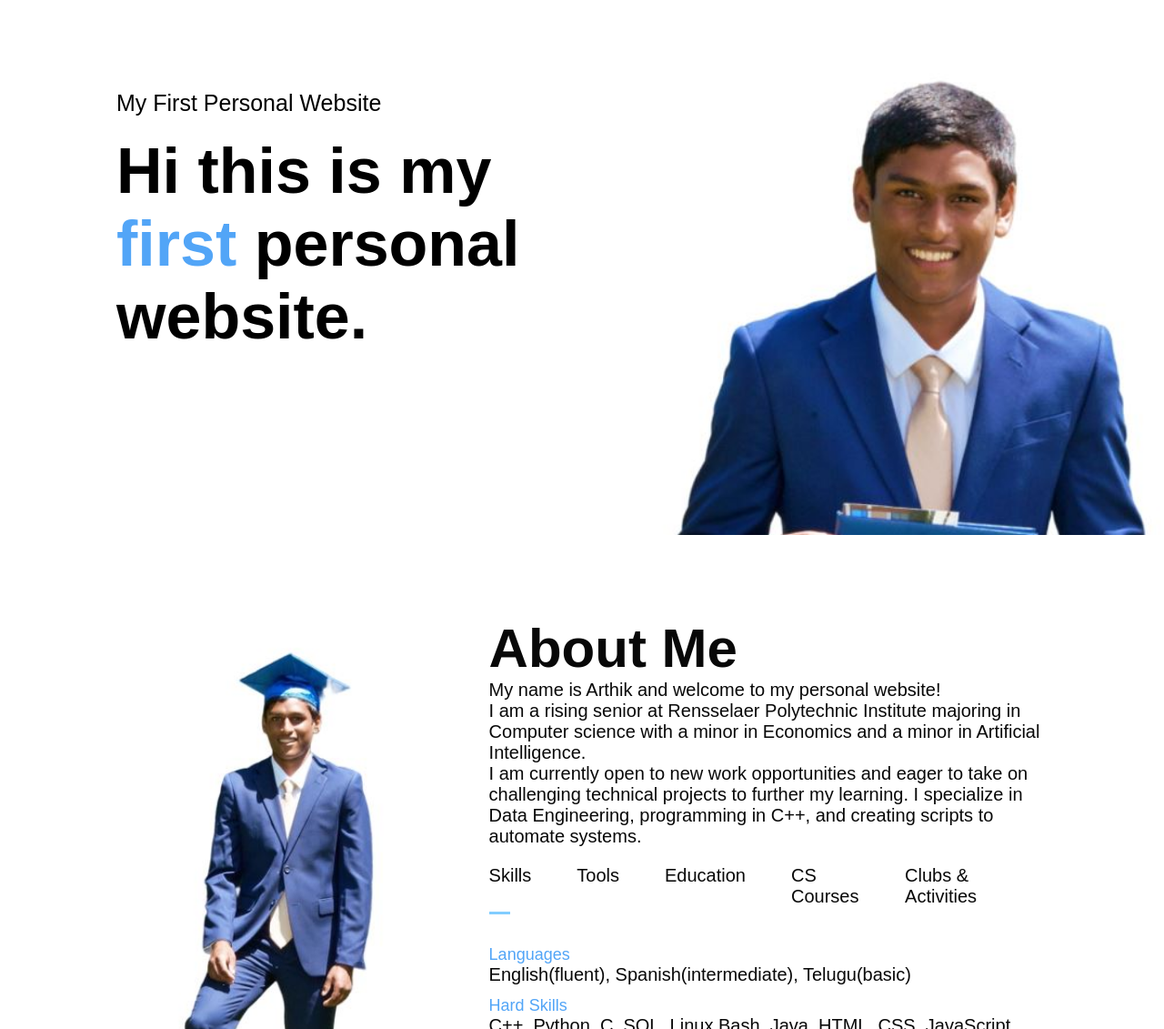
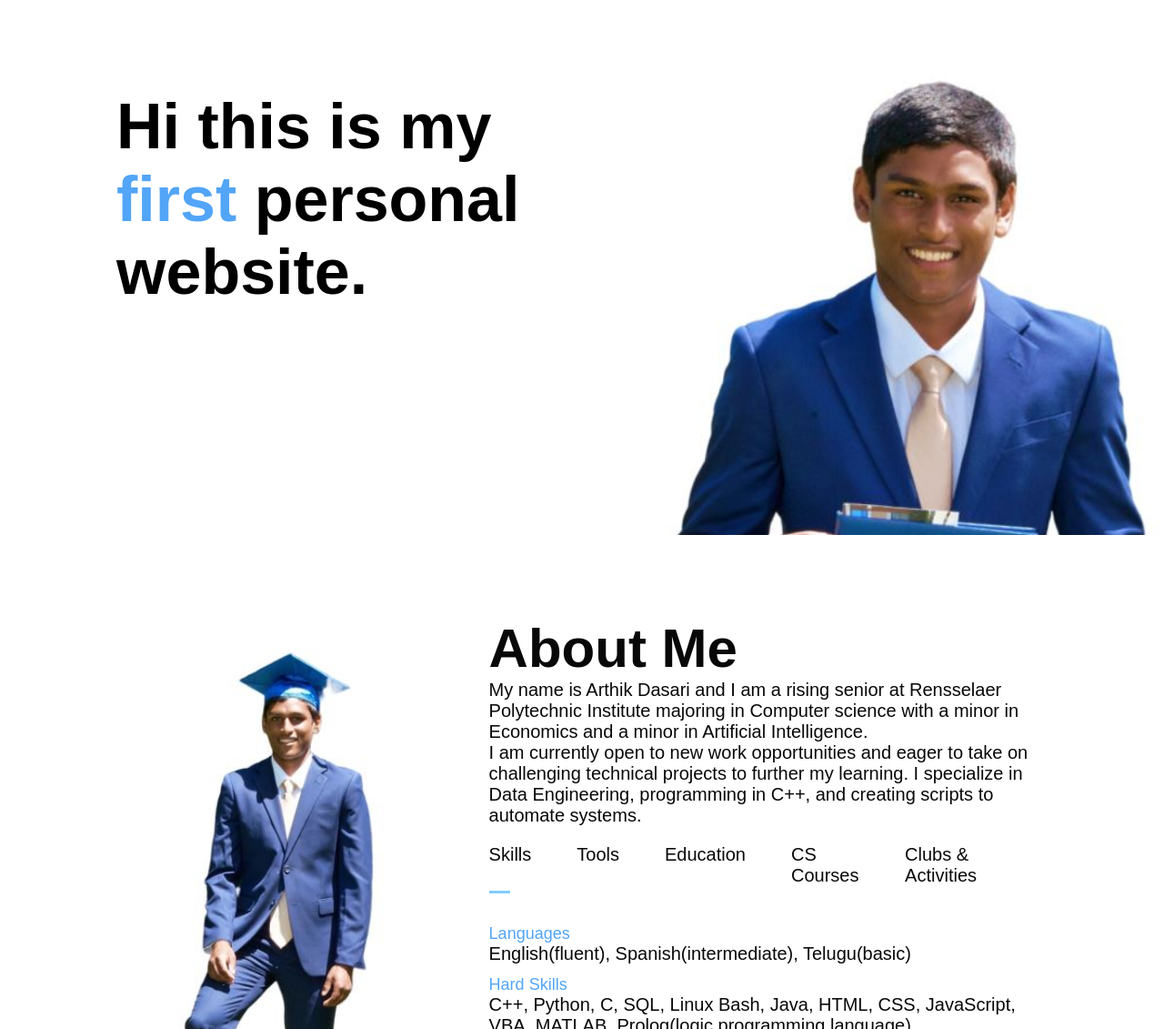
Before and after one commit to dasaria8/Arthik_Personal_Website, a plain HTML site: page index.html in a window 1280 px wide. Shown: the part 212-1343 px from the top of the page at 91% size. Drawn offline with Linux system fonts and the light colour scheme; a web font is replaced by a local one.

Commit message:
Add files via upload

```diff
--- a/index.html
+++ b/index.html
@@ -31,7 +31,6 @@
             </ul>
         </nav>
         <div class="header-text">
-            <p>My First Personal Website</p>
             <h1>Hi this is my <br><span> first </span> personal <br> website.</h1>
         </div>
     </div>
@@ -45,9 +44,8 @@
             </div>
             <div class="about-col-2">
                 <h1 class="sub-title">About Me</h1>
-                <p>My name is Arthik and welcome to my personal website!
-                    <br>
-                    I am a rising senior at Rensselaer Polytechnic Institute majoring in Computer science with a minor in Economics and a minor in Artificial Intelligence.
+                <p>
+                    My name is Arthik Dasari and I am a rising senior at Rensselaer Polytechnic Institute majoring in Computer science with a minor in Economics and a minor in Artificial Intelligence.
                     <br>
                     I am currently open to new work opportunities and eager to take on challenging technical projects to further my learning. I specialize in Data Engineering, programming in C++, and creating scripts to automate systems.
                 </p>
```
